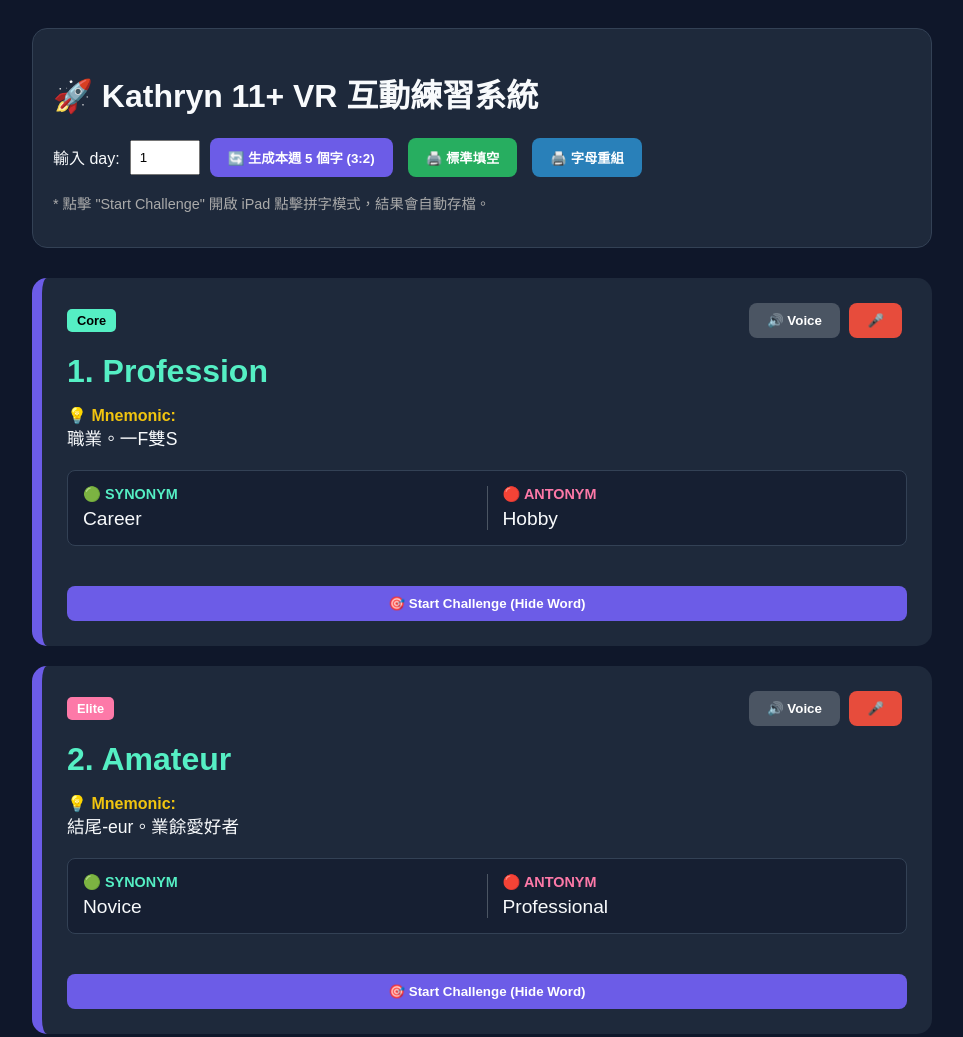
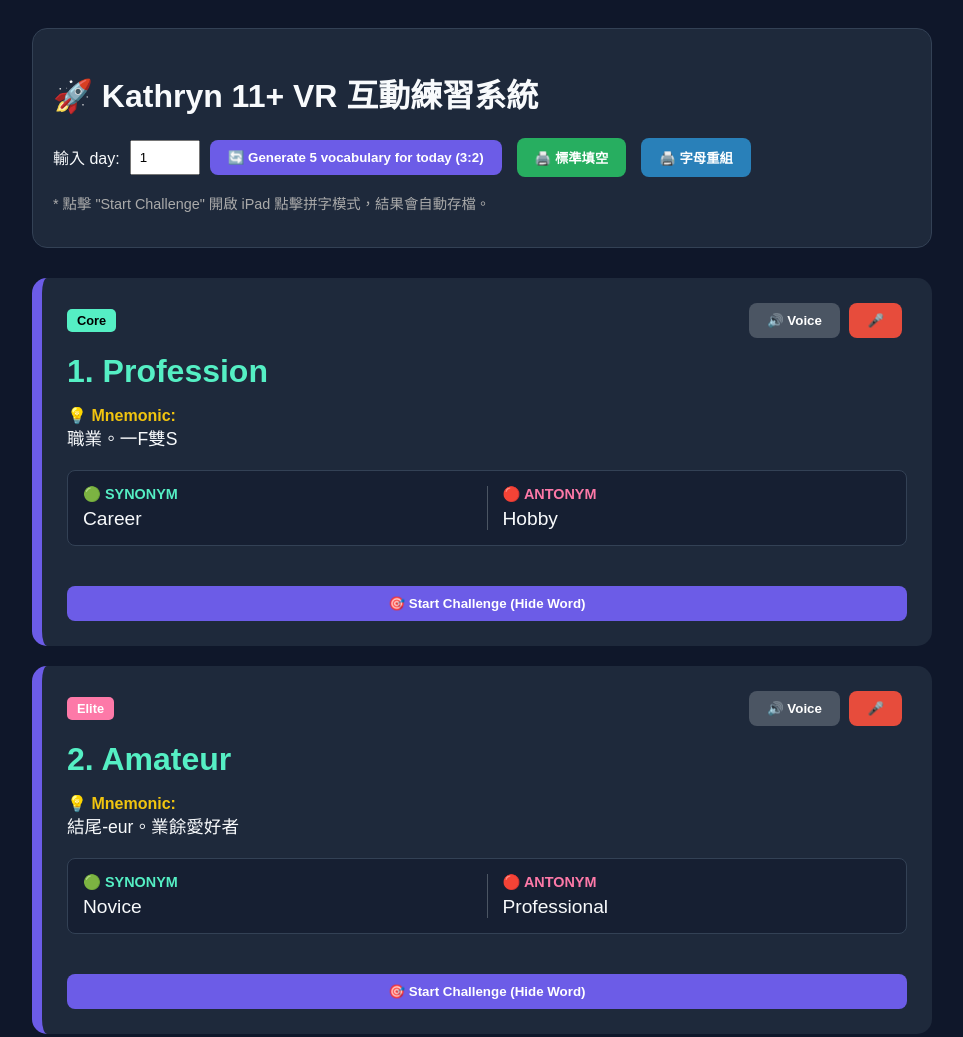
Before and after one commit to iamsimonc/11vc, a plain HTML site: page kathryn.html in a window 1280 px wide. Shown: the top 1037 px of the page, without its empty margins (158-1121 px from the left). Drawn offline with nearby package versions, Linux system fonts and the light colour scheme.

Commit message:
Update kathryn.html

```diff
--- a/kathryn.html
+++ b/kathryn.html
@@ -51,7 +51,7 @@
         <div style="margin-bottom: 15px; display: flex; flex-wrap: wrap; gap: 10px; align-items: center;">
             <label>輸入 day: </label>
             <input type="number" id="weekInput" value="1" style="width:50px; padding:8px;">
-            <button class="btn btn-gen" onclick="generateByWeek()">🔄 生成本週 5 個字 (3:2)</button>
+            <button class="btn btn-gen" onclick="generateByWeek()">🔄 Generate 5 vocabulary for today (3:2)</button>
             <button class="btn" style="background:#27ae60; color:white;" onclick="printTest('standard')">🖨️ 標準填空</button>
             <button class="btn" style="background:#2980b9; color:white;" onclick="printTest('anagram')">🖨️ 字母重組</button>
         </div>
```
